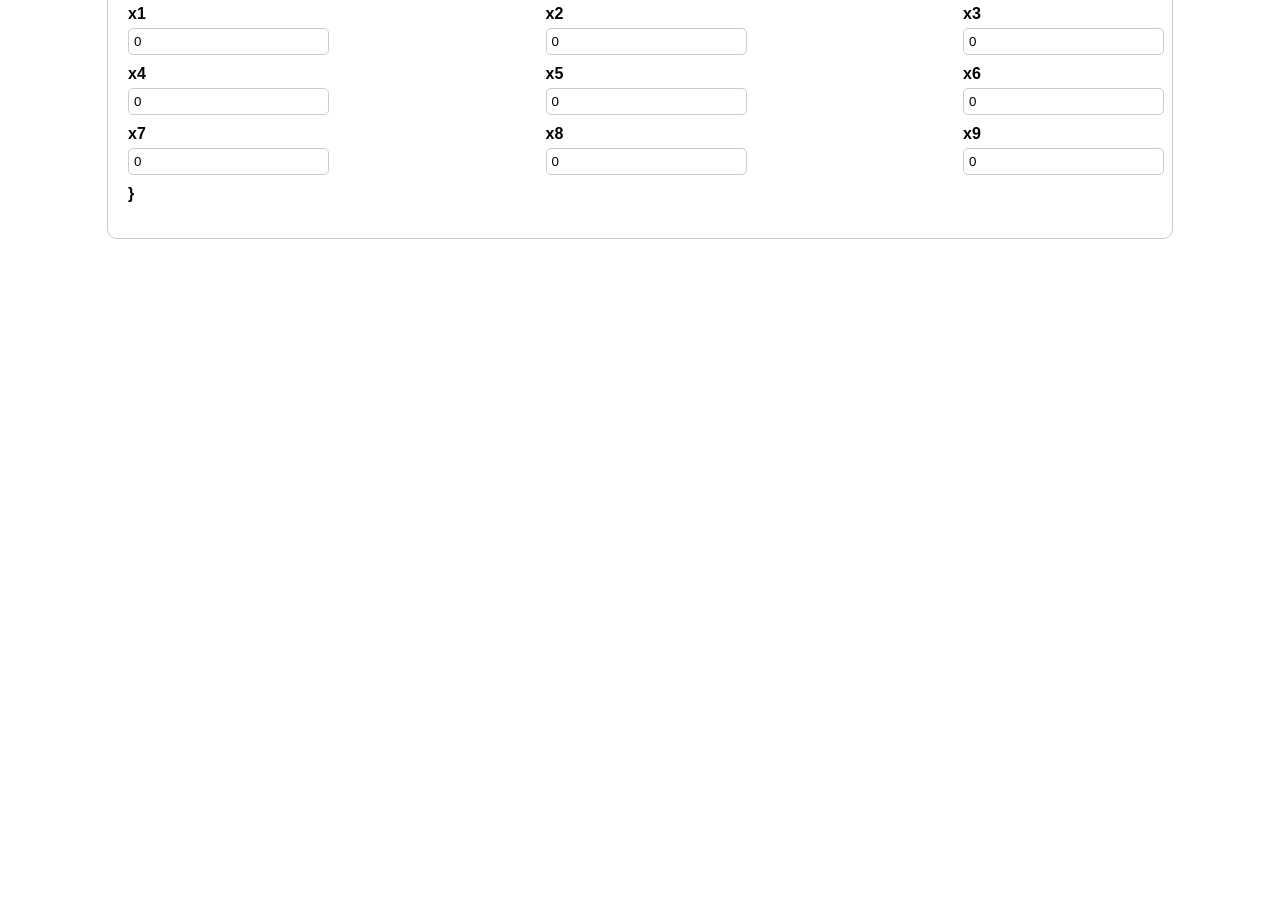
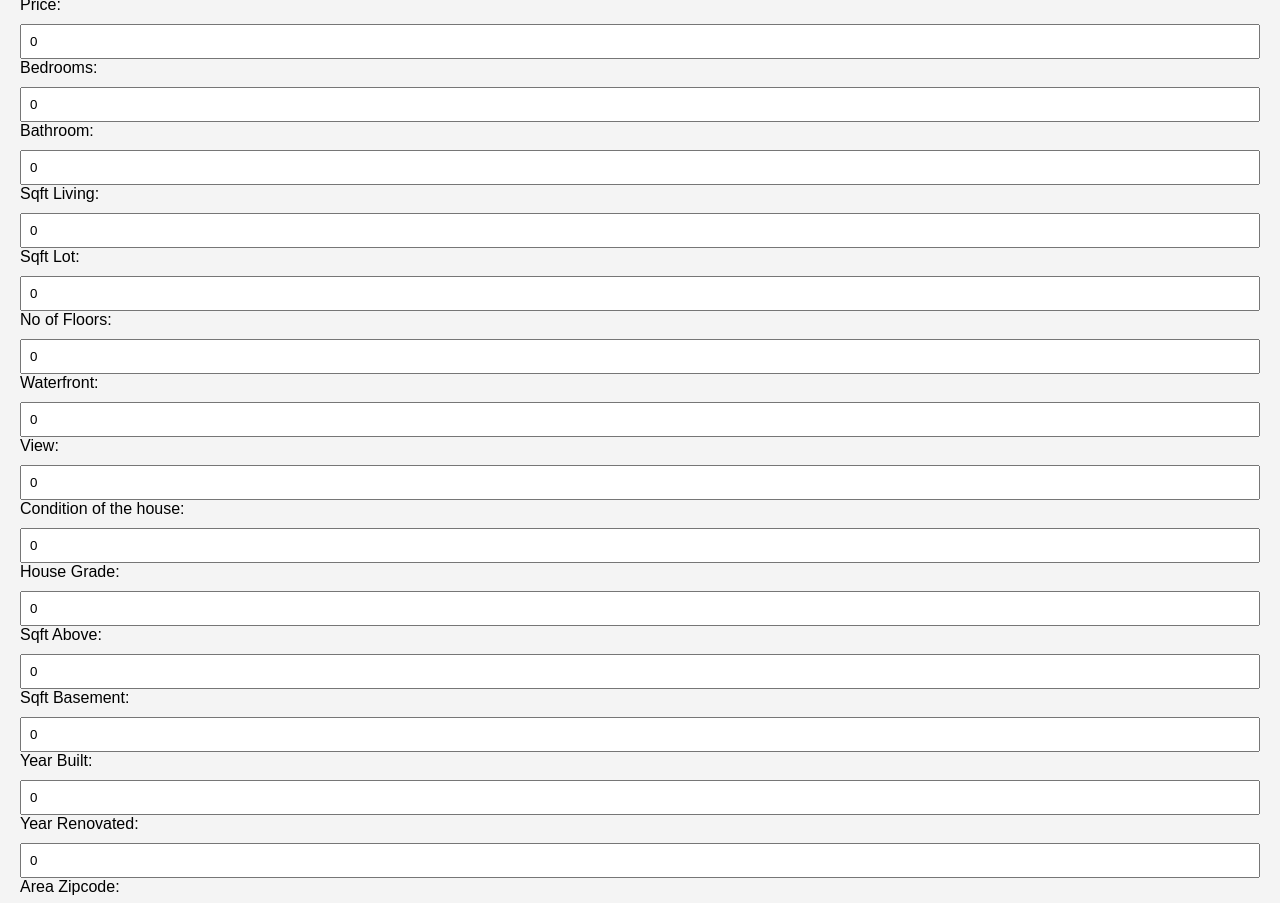
Before and after one commit to arshanuddin/house, a plain HTML site: page index.html in a window 1280 px wide. Shown: the part 84-987 px from the top of the page. Before the commit the page ends 800 px from the top, so only its background shows below. Drawn offline with Linux system fonts and the light colour scheme.

Commit message:
Update index.html

```diff
--- a/index.html
+++ b/index.html
@@ -1,141 +1,156 @@
 <!DOCTYPE html>
 <html lang="en">
+
 <head>
-  <title>Best House Prediction XGBoost</title>
 
+    <script src="https://cdn.jsdelivr.net/npm/onnxruntime-web/dist/ort.min.js"></script>
+  	<script src="./index.js"></script>
 
-<meta
+   	<meta charset="UTF-8">
+  	<meta name="viewport" content="width=device-width, initial-scale=1.0">
 
-charset="UTF-8">
+  <title>Your Professional Website</title>
 
-
-<meta
-
-name="viewport"
-
-content="width=device-width, initial-scale=1.0">
-
-
-<style>
-
-
-body {
-      font-family: sans-serif;
-      margin: 0;
-      padding: 0;
+  <style>
+    body {
+      font-family: 'Arial', sans-serif;
+      margin: 20px;
+      background-color: #f4f4f4;
     }
 
-    h1 {
+    header {
       text-align: center;
-      font-size: 24px;
-      margin-top: 20px;
       margin-bottom: 20px;
     }
 
-    .container {
-      width: 80%;
-      margin: 0 auto;
-      padding: 20px;
-      border: 1px solid #ccc;
-      border-radius: 10px;
-    }
-
-    .inputs {
+    form {
       display: flex;
       flex-wrap: wrap;
       justify-content: space-between;
     }
 
-    .input-group {
-      display: flex;
-      flex-direction: column;
+    label {
+      width: 48%;
       margin-bottom: 10px;
     }
 
-    .input-label {
-      font-weight: bold;
-      margin-bottom: 5px;
+    input {
+      width: 100%;
+      padding: 8px;
+      box-sizing: border-box;
     }
 
-    .input-field {
+    button {
       width: 100%;
-      padding: 5px;
-      border: 1px solid #ccc;
-      border-radius: 5px;
-    }
-
-    .button {
-      background-color: #007bff;
-      color: white;
-      padding: 10px 20px;
+      padding: 10px;
+      background-color: #4caf50;
+      color: #fff;
       border: none;
-      border-radius: 5px;
       cursor: pointer;
     }
 
-    .predictions {
+    button:hover {
+      background-color: #45a049;
+    }
+
+    #predictions {
       margin-top: 20px;
+    }
+
+    table {
+      width: 100%;
+      border-collapse: collapse;
+      margin-top: 10px;
+    }
+
+    table, th, td {
+      border: 1px solid #ddd;
+    }
+
+    th, td {
+      padding: 8px;
+      text-align: left;
+    }
+
+    th {
+      background-color: #4caf50;
+      color: white;
     }
   </style>
 </head>
+
 <body>
-  <div class="container">
-    <h1>Best House Prediction XGBoost</h1>
 
-    <div class="inputs">
-      <div class="input-group">
-        <label class="input-label">x1</label>
-        <input type="text" class="input-field" id="box1" value="0">
-      </div>
+  <header>
+    <h1>House Prediction Using XGboost </h1>
+  </header>
 
-      <div class="input-group">
-        <label class="input-label">x2</label>
-        <input type="text" class="input-field" id="box2" value="0">
-      </div>
+  <form>
+    <!-- Update IDs and labels accordingly -->
+    <label for="box1">Price:</label>
+    <input type="text" value="0" id="box1">
 
-      <div class="input-group">
-        <label class="input-label">x3</label>
-        <input type="text" class="input-field" id="box3" value="0">
-      </div>
-    </div>
+    <label for="box2">Bedrooms:</label>
+    <input type="text" value="0" id="box2">
 
-    <div class="inputs">
-      <div class="input-group">
-        <label class="input-label">x4</label>
-        <input type="text" class="input-field" id="box4" value="0">
-      </div>
+    <label for="box3">Bathroom:</label>
+    <input type="text" value="0" id="box3">
 
-      <div class="input-group">
-        <label class="input-label">x5</label>
-        <input type="text" class="input-field" id="box5" value="0">
-      </div>
+     <label for="box4">Sqft Living:</label>
+    <input type="text" value="0" id="box4">
 
-      <div class="input-group">
-        <label class="input-label">x6</label>
-        <input type="text" class="input-field" id="box6" value="0">
-      </div>
-    </div>
+     <label for="box5">Sqft Lot:</label>
+    <input type="text" value="0" id="box5">
 
-    <div class="inputs">
-      <div class="input-group">
-        <label class="input-label">x7</label>
-        <input type="text" class="input-field" id="box7" value="0">
-      </div>
+     <label for="box6">No of Floors:</label>
+    <input type="text" value="0" id="box6">
 
-      <div class="input-group">
-        <label class="input-label">x8</label>
-        <input type="text" class="input-field" id="box8" value="0">
-      </div>
+     <label for="box7">Waterfront:</label>
+    <input type="text" value="0" id="box7">
 
-      <div class="input-group">
-        <label class="input-label">x9</label>
-        <input type="text" class="input-field" id="box9" value="0">
-      </div>
-    </div>
+    <label for="box8">View:</label>
+    <input type="text" value="0" id="box8">
 
-    <div class="inputs">
-      <div class="input-group">
-        <label class="input-label">
+    <label for="box9">Condition of the house:</label>
+    <input type="text" value="0" id="box9">
+
+    <label for="box10">House Grade:</label>
+    <input type="text" value="0" id="box10">
+
+    <label for="box11">Sqft Above:</label>
+    <input type="text" value="0" id="box11">
+
+    <label for="box12">Sqft Basement:</label>
+    <input type="text" value="0" id="box12">
+
+    <label for="box13">Year Built:</label>
+    <input type="text" value="0" id="box13">
+
+    <label for="box14">Year Renovated:</label>
+    <input type="text" value="0" id="box14">
+
+    <label for="box15">Area Zipcode:</label>
+    <input type="text" value="0" id="box15">
+
+    <label for="box16">Latitude:</label>
+    <input type="text" value="0" id="box16">
+
+    <label for="box17">Longitude:</label>
+    <input type="text" value="0" id="box17">
+
+    <label for="box18">Sqft Living 15:</label>
+    <input type="text" value="0" id="box18">
+
+    <label for="box19">Sqft Lot 15:</label>
+    <input type="text" value="0" id="box19">
 
 
-        }
+    <button type="button" onclick="runExample()">Run Example</button>
+  </form>
+
+  <div id="predictions"></div>
+
+
+</body>
+
+</html>
```
